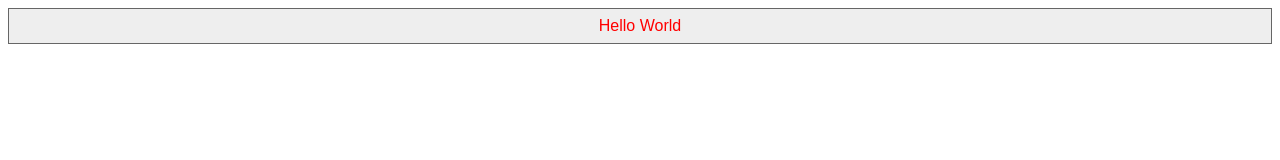
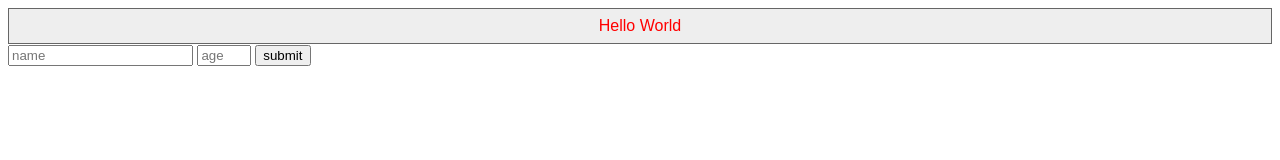
Before and after one commit to rwestgeest/kookkie, a website: page kookkie-frontend/index.html in a window 1280 px wide. Drawn offline with Linux system fonts and the light colour scheme.

Commit message:
removed comments

```diff
--- a/kookkie-frontend/index.html
+++ b/kookkie-frontend/index.html
@@ -25,7 +25,7 @@
   </template>
   <hello-world name="World"></hello-world>
 
-  <!-- <form id="myform">
+  <form id="myform">
 
     <input type="text" name="your-name" placeholder="name" />
 
@@ -33,7 +33,7 @@
 
     <button>submit</button>
 
-  </form> -->
+  </form>
 
 </body>
 
--- a/kookkie-frontend/inputage.js
+++ b/kookkie-frontend/inputage.js
@@ -13,9 +13,7 @@ class InputAge extends HTMLElement {
     // set form value
 
     setValue(v) {
-
-        this.value = v;
-
+        this.value = v  ;
         this.internals.setFormValue(v);
 
     }
```
